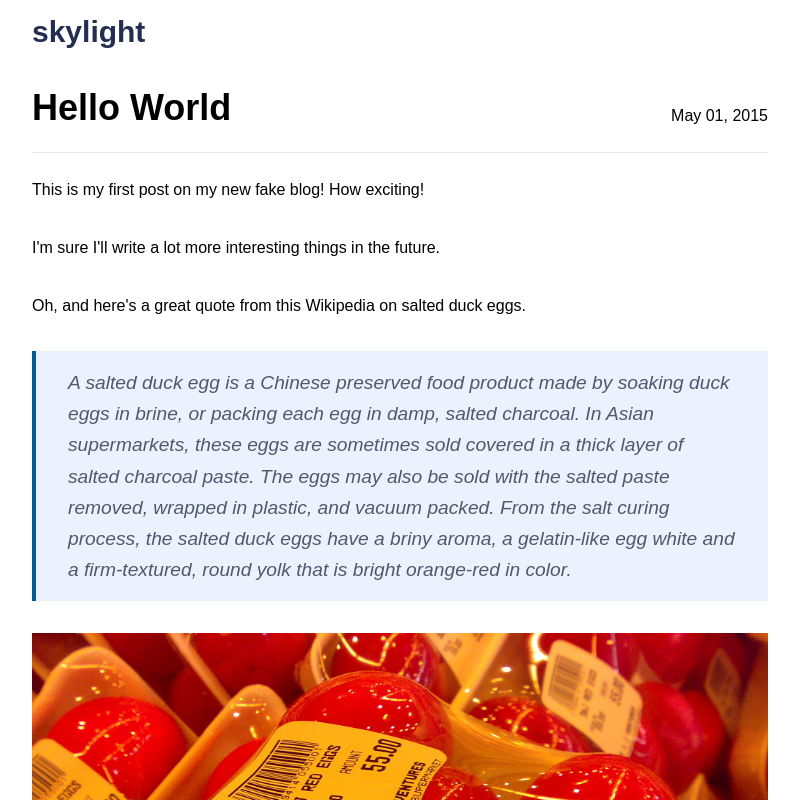
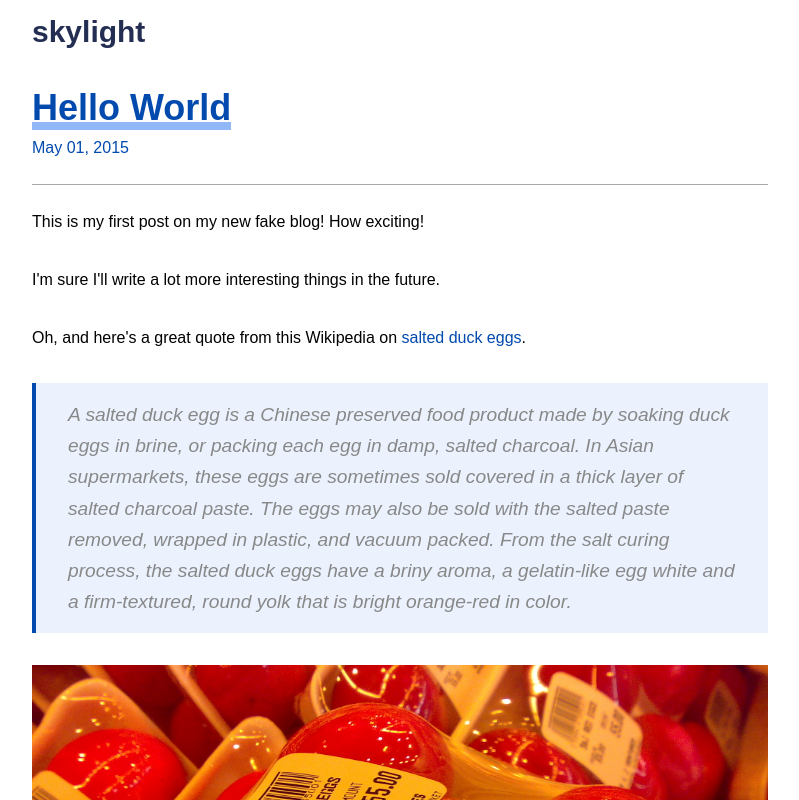
Before and after one commit to vsnm25/skylight, a Gatsby site: page /hello-world/ in a window 1280 px wide. Shown: the top 800 px of the page, without its empty margins (240-1039 px from the left). Built offline with nearby package versions, Linux system fonts and the light colour scheme; Gatsby itself is replaced by a stand-in of ours; some packages are replaced by stand-ins of ours.

Commit message:
Fix: 상세 페이지 레이아웃, 스타일 수정

```diff
--- a/src/pages/index.tsx
+++ b/src/pages/index.tsx
@@ -85,6 +85,7 @@ const BlogIndex = ({ data }: PageProps<DataProps>) => {
                           'transform-gpu duration-300 ease-out'
                         )}
                         image={image}
+                        objectFit="cover"
                       />
                     </Link>
                   </div>
--- a/src/styles/global.css
+++ b/src/styles/global.css
@@ -60,12 +60,10 @@
     --fontSize-5: 2.074rem;
     --fontSize-6: 2.488rem;
     --fontSize-7: 2.986rem;
-    --color-primary: #005b99;
+    --color-primary: #024aad;
     --color-text: #232e52;
-    --color-text-light: #4f5969;
+    --color-text-light: #888888;
     --color-heading: #024aad;
-    --color-heading-black: black;
-    --color-accent: #d1dce5;
   }
 
   .gatsby-md {
@@ -201,7 +199,13 @@
     }
 
     table thead tr th {
-      border-bottom: 1px solid var(--color-accent);
+      border-bottom: 1px solid #aaaaaa;
+    }
+    a {
+      color: #024aad;
+      &:hover {
+        text-decoration: underline;
+      }
     }
   }
 }
--- a/src/templates/blog-post.tsx
+++ b/src/templates/blog-post.tsx
@@ -35,6 +35,7 @@ interface DataProps {
       title: string;
       date: string;
       description: string;
+      tags: null | string[];
     };
   };
 }
@@ -47,15 +48,32 @@ const BlogPostTemplate = ({
   return (
     <Layout title={siteTitle}>
       <article itemScope className="mx-auto max-w-3xl px-4 pt-6">
-        <header className="flex items-end justify-between">
-          <h1 className="text-4xl font-bold">{post.frontmatter.title}</h1>
-          <p>{post.frontmatter.date}</p>
+        <header className="flex flex-col items-start justify-between gap-2">
+          <h1 className="title-highlight text-4xl font-bold text-blue200">
+            {post.frontmatter.title}
+          </h1>
+          <p className="text-blue200">{post.frontmatter.date}</p>
         </header>
-        <hr className="my-6 h-px w-full bg-blue200" />
+        <hr className="my-6 h-px w-full border-gray100" />
         <section
           dangerouslySetInnerHTML={{ __html: post.html }}
           className="gatsby-md"
         />
+        {post.frontmatter.tags && (
+          <>
+            <div className="flex gap-2">
+              {post.frontmatter.tags.map((tag) => (
+                <span
+                  key={tag}
+                  className="rounded-md bg-blue100 px-2 py-1 text-xs text-white100"
+                >
+                  #{tag}
+                </span>
+              ))}
+            </div>
+            <hr className="my-6 h-px w-full border-gray100" />
+          </>
+        )}
       </article>
       <nav className="mx-auto mt-12 max-w-3xl px-4">
         <ul className="flex items-center justify-between gap-4">
@@ -135,6 +153,7 @@ export const pageQuery = graphql`
         title
         date(formatString: "MMMM DD, YYYY")
         description
+        tags
       }
     }
     previous: markdownRemark(id: { eq: $previousPostId }) {
```
